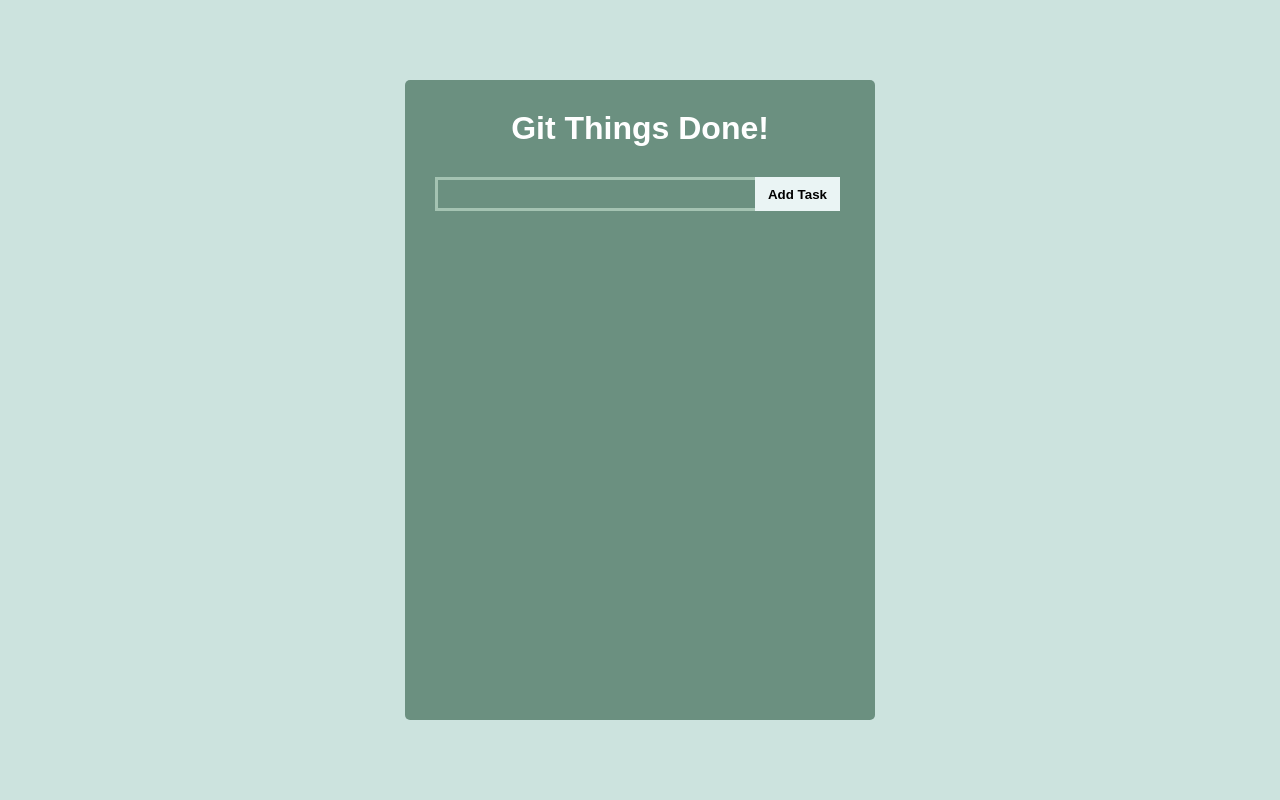
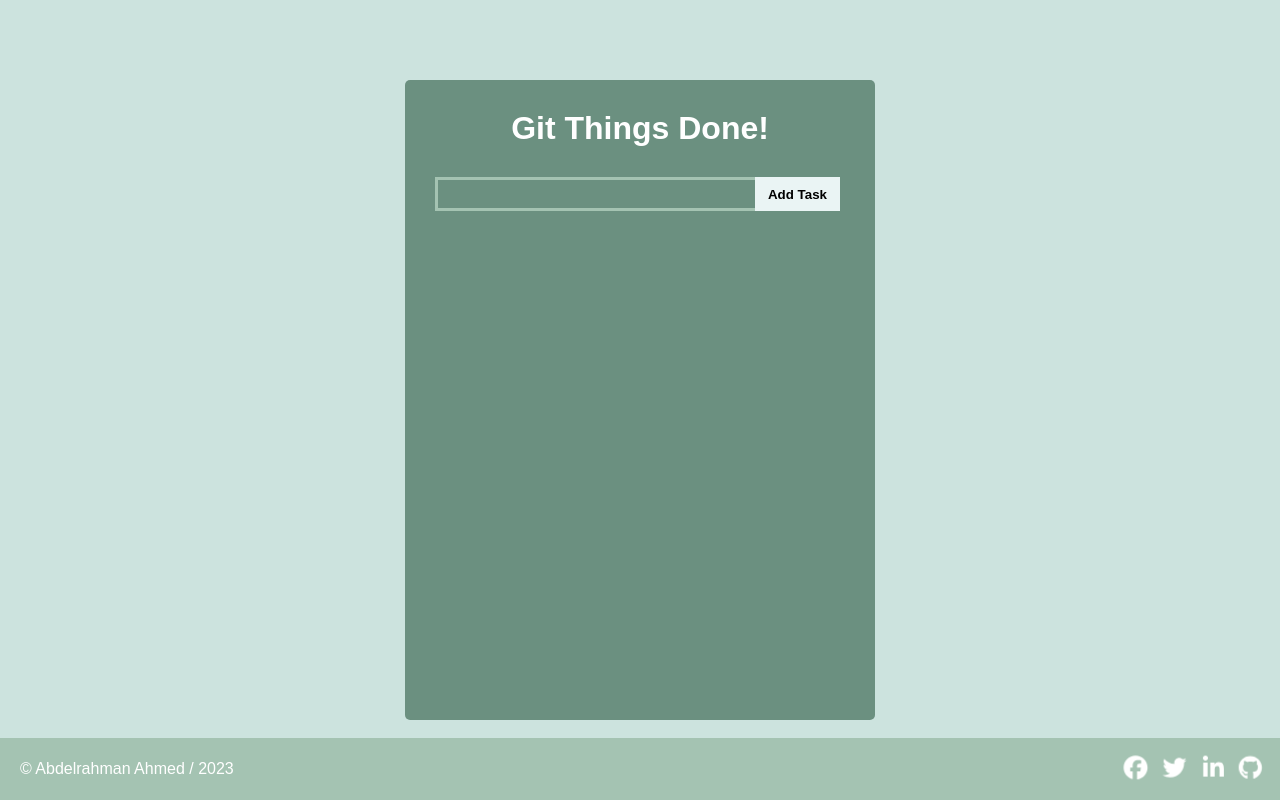
Before and after one commit to Abdo-Ahmed-cs/To-Do, a React (Vite) app: page / in a window 1280 px wide. Built offline with nearby package versions, Linux system fonts and the light colour scheme.

Commit message:
adding footer and credentials

```diff
--- a/package.json
+++ b/package.json
@@ -11,6 +11,7 @@
   },
   "dependencies": {
     "@fortawesome/fontawesome-svg-core": "^6.4.0",
+    "@fortawesome/free-brands-svg-icons": "^6.4.0",
     "@fortawesome/free-solid-svg-icons": "^6.4.0",
     "@fortawesome/react-fontawesome": "^0.2.0",
     "@reduxjs/toolkit": "^1.9.5",
--- a/src/components/ToDo.jsx
+++ b/src/components/ToDo.jsx
@@ -3,6 +3,8 @@
 import Task from './Task';
 import { editStatus, allTasks, newTask, editValue, editId, confirmEdit } from '../app/ToDoSlice';
 import {useDispatch, useSelector} from "react-redux"
+import {FontAwesomeIcon} from "@fortawesome/react-fontawesome"
+import {faFacebook, faGithub, faLinkedinIn, faTwitter} from "@fortawesome/free-brands-svg-icons"
 
 export default function ToDo() {
     const dispatch = useDispatch()
@@ -12,6 +14,8 @@
     const editvalue = useSelector(editValue)
     const [value, setValue] = useState("");
     const [editTask, setEditTask] = useState('');
+
+    const currunt_year = new Date().getFullYear()
 
     const tasksElements = tasks.map(task => (
         <Task key={task.id} id={task.id} value={task.value} isDone={task.isDone}/>
@@ -57,6 +61,24 @@
                 {tasksElements}
             </div>
         </div>
+
+        <footer className='todo__credentials'>
+          <div><span>© Abdelrahman Ahmed / {currunt_year}</span></div>
+          <div className='todo__media'>
+            <a href="https://web.facebook.com/profile.php?id=100005933071217" target='_blank'>
+              <FontAwesomeIcon icon={faFacebook} beat/>
+            </a>
+            <a href="https://twitter.com/Abdo_Megahed03" target='_blank'>
+              <FontAwesomeIcon icon={faTwitter} beat/>
+            </a>
+            <a href="https://www.linkedin.com/in/abdelrahman-ahmed-saad-b74b35260/" target='_blank'>
+              <FontAwesomeIcon icon={faLinkedinIn} beat/>
+            </a>
+            <a href="https://github.com/Abdo-Ahmed-cs" target='_blank'>
+              <FontAwesomeIcon icon={faGithub} beat/>
+            </a>
+          </div>
+        </footer>
     </section>
   )
 }
--- a/src/style/style.css
+++ b/src/style/style.css
@@ -115,4 +115,35 @@
 }
 .todo__icon:hover {
   transform: scale(1.2);
+}
+.todo__credentials {
+  position: absolute;
+  bottom: 0;
+  left: 0;
+  width: 100vw;
+  color: #FFFFFF;
+  padding: 20px;
+  background-color: #a4c3b2;
+  display: flex;
+  justify-content: space-between;
+  align-items: center;
+}
+.todo__media {
+  display: flex;
+  gap: 20px;
+  font-size: 1.2rem;
+}
+.todo__media a {
+  color: #FFFFFF;
+  text-decoration: none;
+}
+
+@media (max-width: 600px) {
+  .todo__credentials {
+    font-size: 0.5rem;
+  }
+  .todo__media {
+    font-size: 0.8rem;
+    gap: 10px;
+  }
 }/*# sourceMappingURL=style.css.map */
--- a/src/style/style.scss
+++ b/src/style/style.scss
@@ -128,4 +128,39 @@
             transform: scale(1.2);
         }
     }
+
+    &__credentials {
+        position: absolute;
+        bottom: 0;
+        left: 0;
+        width: 100vw;
+        color: $clr-white;
+        padding: 20px;
+        background-color: $clr-btn;
+        display: flex;
+        justify-content: space-between;
+        align-items: center;
+    }
+    &__media {
+        display: flex;
+        gap: 20px;
+        font-size: 1.2rem;
+        a {
+            color: $clr-white;
+            text-decoration: none;
+        }
+    }
 }
+
+@media (max-width: 600px) {
+    .todo {
+        &__credentials {
+            font-size: 0.5rem;
+        }
+
+        &__media {
+            font-size: 0.8rem;
+            gap: 10px;
+        }
+    }
+}
```
Also changed, not shown: 2 other files (tests, documents, lock files or other folders).
